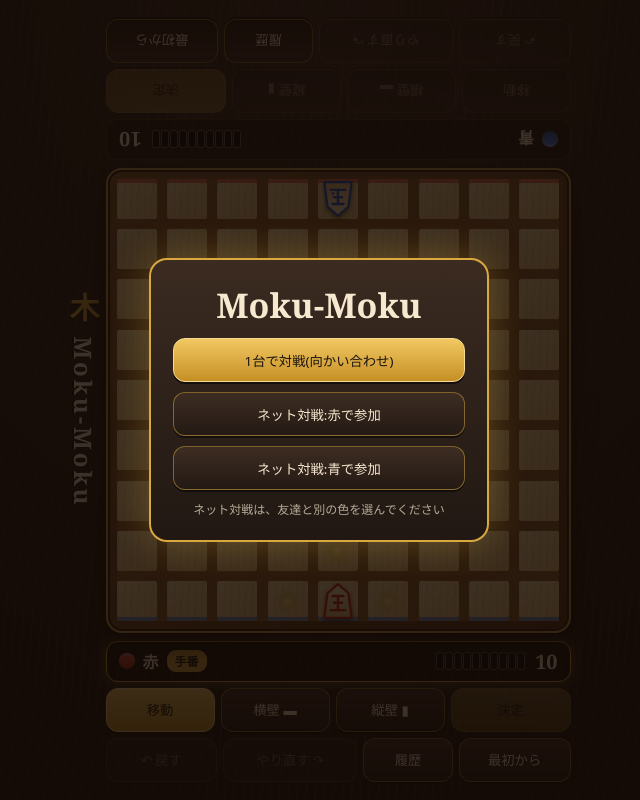
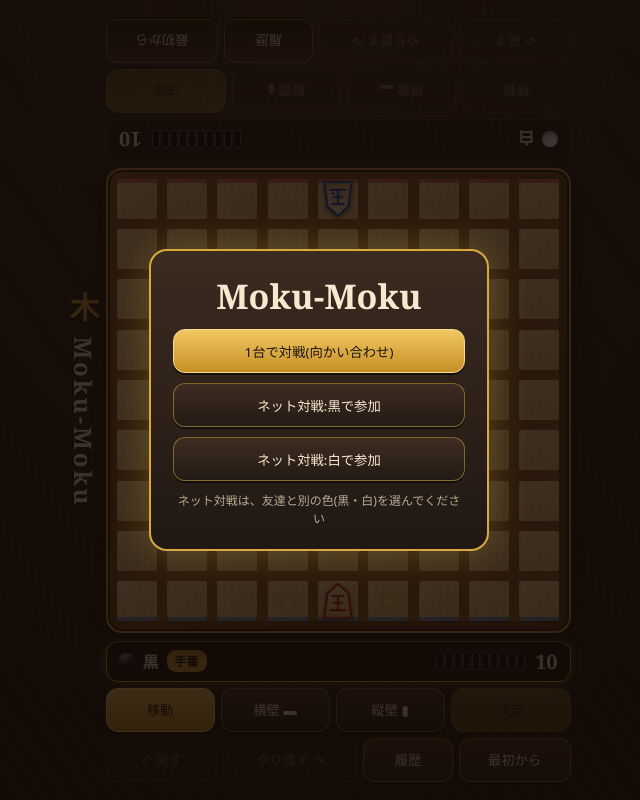
Before and after one commit to pztwbv6y8t-hue/MokuMoku, a plain HTML site: page index.html in a window 1280 px wide. Shown: the whole page, without its empty margins (321-961 px from the left). Drawn offline with nearby package versions, Linux system fonts and the light colour scheme; a script that the page names is missing.

Commit message:
Update player colors and styles in index.html

```diff
--- a/index.html
+++ b/index.html
@@ -20,7 +20,7 @@
 <main class="col">
 
 <section class="zone top" data-p="1">
-  <div class="pl"><i class="sw" style="background:var(--blue)"></i><b>青</b><span class="turn">手番</span><span class="pips"></span><em class="cnt">10</em></div>
+  <div class="pl"><i class="sw" style="background:radial-gradient(circle at 35% 30%,#fff,#e6e6e6 55%,#b9b9b9)"></i><b>白</b><span class="turn">手番</span><span class="pips"></span><em class="cnt">10</em></div>
   <div class="row modes"><button class="btn bMove">移動</button><button class="btn bH">横壁 ▬</button><button class="btn bV">縦壁 ▮</button><button class="btn gold bOk" disabled>決定</button></div>
   <div class="row acts"><button class="btn bUndo">↶ 戻す</button><button class="btn bRedo">やり直す ↷</button><button class="btn bHist">履歴</button><button class="btn bReset">最初から</button></div>
 </section>
@@ -28,14 +28,14 @@
 <div class="board"><div class="inner" id="inner"><div id="cells"></div><div id="walls"></div><div id="dots"></div><div class="pv" id="pv" hidden></div><div id="pawns"></div></div><div class="toast" id="toast"></div></div>
 
 <section class="zone bot" data-p="0">
-  <div class="pl"><i class="sw" style="background:var(--red)"></i><b>赤</b><span class="turn">手番</span><span class="pips"></span><em class="cnt">10</em></div>
+  <div class="pl"><i class="sw" style="background:radial-gradient(circle at 35% 30%,#777,#111 55%,#000)"></i><b>黒</b><span class="turn">手番</span><span class="pips"></span><em class="cnt">10</em></div>
   <div class="row modes"><button class="btn bMove">移動</button><button class="btn bH">横壁 ▬</button><button class="btn bV">縦壁 ▮</button><button class="btn gold bOk" disabled>決定</button></div>
   <div class="row acts"><button class="btn bUndo">↶ 戻す</button><button class="btn bRedo">やり直す ↷</button><button class="btn bHist">履歴</button><button class="btn bReset">最初から</button></div>
 </section>
 
 </main>
 </div>
-<div class="ov show" id="menu"><div class="card"><h2>Moku-Moku</h2><button class="btn gold" id="mLocal">1台で対戦(向かい合わせ)</button><button class="btn" id="mRed">ネット対戦:赤で参加</button><button class="btn" id="mBlue">ネット対戦:青で参加</button><p class="hint">ネット対戦は、友達と別の色を選んでください</p></div></div>
+<div class="ov show" id="menu"><div class="card"><h2>Moku-Moku</h2><button class="btn gold" id="mLocal">1台で対戦(向かい合わせ)</button><button class="btn" id="mRed">ネット対戦:黒で参加</button><button class="btn" id="mBlue">ネット対戦:白で参加</button><p class="hint">ネット対戦は、友達と別の色(黒・白)を選んでください</p></div></div>
 <div class="ov" id="win"><div class="card"><h2 class="flip" id="winText2"></h2><svg viewBox="0 0 64 40" width="56"><path d="M6 34 L2 8 L18 20 L32 4 L46 20 L62 8 L58 34Z" fill="#d9a93f" stroke="#8a5a14" stroke-width="2"/></svg><h2 id="winText"></h2><button class="btn gold" id="again">もう一度遊ぶ</button><button class="btn" id="winUndo">一手戻す</button></div></div>
 <div class="ov" id="sheet"><div class="card"><h3>操作履歴</h3><ol id="list"></ol><button class="btn" id="chg">対戦方法を選び直す</button><button class="btn" id="close">閉じる</button></div></div>
 <script src="https://cdn.jsdelivr.net/npm/@supabase/supabase-js@2.45.4/dist/umd/supabase.js"></script>
```
